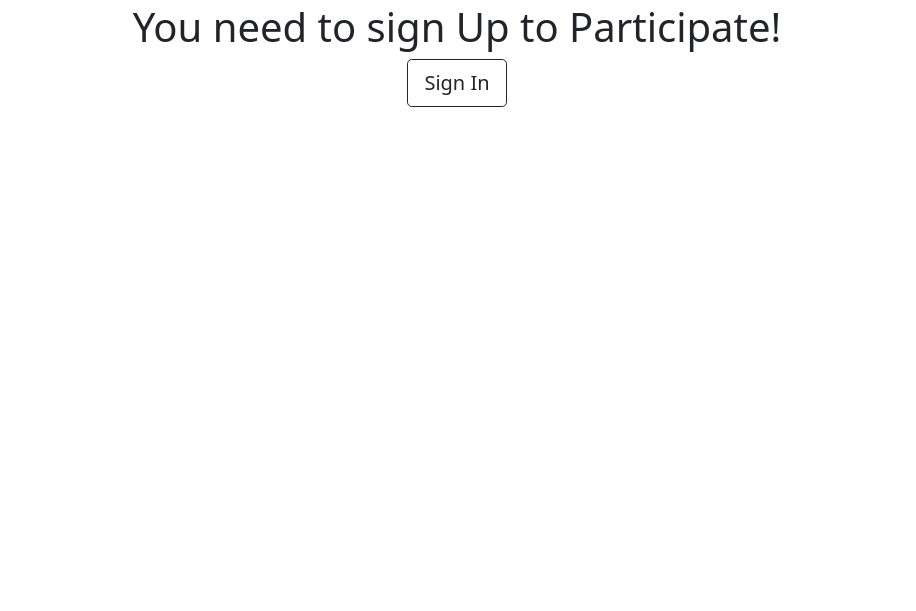
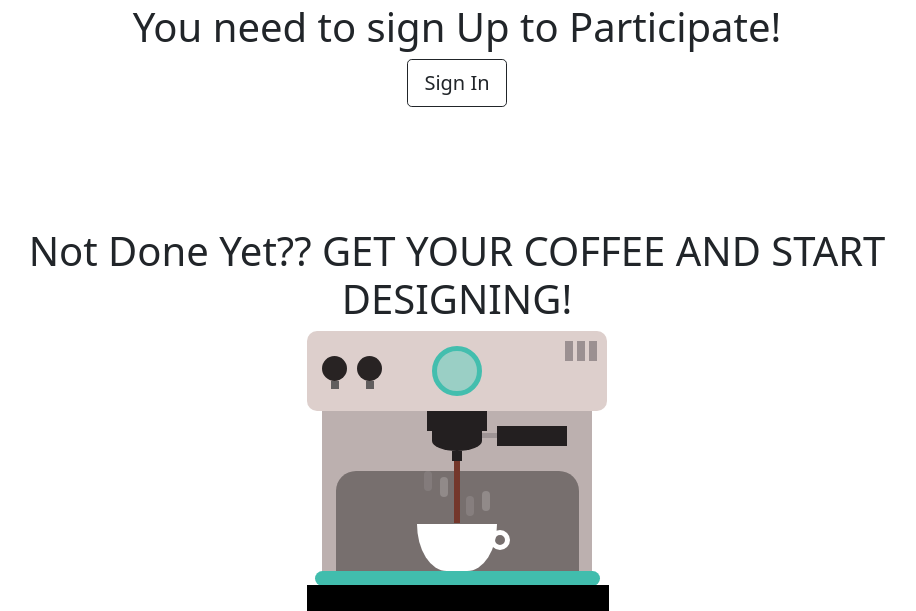
Before and after one commit to YashSrivastava001/Team7DWebApp, a Django app: page /designmytee/competition/1/ in a window 1280 px wide. Shown: the part 755-1366 px from the top of the page, without its empty margins (183-1099 px from the left). Before the commit the page ends 862 px from the top, so only its background shows below. Run offline with Django 3.2, Linux system fonts and the light colour scheme; data that the repository does not hold is empty; some web fonts are replaced.

Commit message:
Changes to front end (Surprise coffee Machine)

```diff
--- a/Team7DWebApp/settings.py
+++ b/Team7DWebApp/settings.py
@@ -48,7 +48,7 @@ INSTALLED_APPS = [
     'allauth.socialaccount',
 ]
 
-SITE_ID = 2
+SITE_ID = 1
 
 MIDDLEWARE = [
     'django.middleware.security.SecurityMiddleware',
--- a/static/style.css
+++ b/static/style.css
@@ -160,6 +160,10 @@ h1.compHeading{
 .img-comp{
   padding-top: 20px;
   padding-bottom: 40px;
+  width:50%;
+  margin-left:25% !important;
+  margin-right:25% !important;
+
 }
 
 hr.new5 {
@@ -195,3 +199,264 @@ hr.new5 {
   font-family: sans-serif;
   color: #aaa;
 }
+
+/* Coffee */
+
+.container-1 {
+  width: 300px;
+  height: 280px;
+  position:absolute;
+  top: calc(100%-10px);
+  left: calc(50% - 150px);
+
+}
+.coffee-header {
+  width: 100%;
+  height: 80px;
+  position: absolute;
+  top: 0;
+  left: 0;
+  background-color: #ddcfcc;
+  border-radius: 10px;
+}
+.coffee-header__buttons {
+  width: 25px;
+  height: 25px;
+  position: absolute;
+  top: 25px;
+  background-color: #282323;
+  border-radius: 50%;
+}
+.coffee-header__buttons::after {
+  content: "";
+  width: 8px;
+  height: 8px;
+  position: absolute;
+  bottom: -8px;
+  left: calc(50% - 4px);
+  background-color: #615e5e;
+}
+.coffee-header__button-one {
+  left: 15px;
+}
+.coffee-header__button-two {
+  left: 50px;
+}
+.coffee-header__display {
+  width: 50px;
+  height: 50px;
+  position: absolute;
+  top: calc(50% - 25px);
+  left: calc(50% - 25px);
+  border-radius: 50%;
+  background-color: #9acfc5;
+  border: 5px solid #43beae;
+  box-sizing: border-box;
+}
+.coffee-header__details {
+  width: 8px;
+  height: 20px;
+  position: absolute;
+  top: 10px;
+  right: 10px;
+  background-color: #9b9091;
+  box-shadow: -12px 0 0 #9b9091, -24px 0 0 #9b9091;
+}
+.coffee-medium {
+  width: 90%;
+  height: 160px;
+  position: absolute;
+  top: 80px;
+  left: calc(50% - 45%);
+  background-color: #bcb0af;
+}
+.coffee-medium:before {
+  content: "";
+  width: 90%;
+  height: 100px;
+  background-color: #776f6e;
+  position: absolute;
+  bottom: 0;
+  left: calc(50% - 45%);
+  border-radius: 20px 20px 0 0;
+}
+.coffe-medium__exit {
+  width: 60px;
+  height: 20px;
+  position: absolute;
+  top: 0;
+  left: calc(50% - 30px);
+  background-color: #231f20;
+}
+.coffe-medium__exit::before {
+  content: "";
+  width: 50px;
+  height: 20px;
+  border-radius: 0 0 50% 50%;
+  position: absolute;
+  bottom: -20px;
+  left: calc(50% - 25px);
+  background-color: #231f20;
+}
+.coffe-medium__exit::after {
+  content: "";
+  width: 10px;
+  height: 10px;
+  position: absolute;
+  bottom: -30px;
+  left: calc(50% - 5px);
+  background-color: #231f20;
+}
+.coffee-medium__arm {
+  width: 70px;
+  height: 20px;
+  position: absolute;
+  top: 15px;
+  right: 25px;
+  background-color: #231f20;
+}
+.coffee-medium__arm::before {
+  content: "";
+  width: 15px;
+  height: 5px;
+  position: absolute;
+  top: 7px;
+  left: -15px;
+  background-color: #9e9495;
+}
+.coffee-medium__cup {
+  width: 80px;
+  height: 47px;
+  position: absolute;
+  bottom: 0;
+  left: calc(50% - 40px);
+  background-color: #FFF;
+  border-radius: 0 0 70px 70px / 0 0 110px 110px;
+}
+.coffee-medium__cup::after {
+  content: "";
+  width: 20px;
+  height: 20px;
+  position: absolute;
+  top: 6px;
+  right: -13px;
+  border: 5px solid #FFF;
+  border-radius: 50%;
+}
+@keyframes liquid {
+  0% {
+    height: 0px;
+    opacity: 1;
+  }
+  5% {
+    height: 0px;
+    opacity: 1;
+  }
+  20% {
+    height: 62px;
+    opacity: 1;
+  }
+  95% {
+    height: 62px;
+    opacity: 1;
+  }
+  100% {
+    height: 62px;
+    opacity: 0;
+  }
+}
+.coffee-medium__liquid {
+  width: 6px;
+  height: 63px;
+  opacity: 0;
+  position: absolute;
+  top: 50px;
+  left: calc(50% - 3px);
+  background-color: #74372b;
+  animation: liquid 4s 4s linear infinite;
+}
+.coffee-medium__smoke {
+  width: 8px;
+  height: 20px;
+  position: absolute;
+  border-radius: 5px;
+  background-color: #b3aeae;
+}
+@keyframes smokeOne {
+  0% {
+    bottom: 20px;
+    opacity: 0;
+  }
+  40% {
+    bottom: 50px;
+    opacity: .5;
+  }
+  80% {
+    bottom: 80px;
+    opacity: .3;
+  }
+  100% {
+    bottom: 80px;
+    opacity: 0;
+  }
+}
+@keyframes smokeTwo {
+  0% {
+    bottom: 40px;
+    opacity: 0;
+  }
+  40% {
+    bottom: 70px;
+    opacity: .5;
+  }
+  80% {
+    bottom: 80px;
+    opacity: .3;
+  }
+  100% {
+    bottom: 80px;
+    opacity: 0;
+  }
+}
+.coffee-medium__smoke-one {
+  opacity: 0;
+  bottom: 50px;
+  left: 102px;
+  animation: smokeOne 3s 4s linear infinite;
+}
+.coffee-medium__smoke-two {
+  opacity: 0;
+  bottom: 70px;
+  left: 118px;
+  animation: smokeTwo 3s 5s linear infinite;
+}
+.coffee-medium__smoke-three {
+  opacity: 0;
+  bottom: 65px;
+  right: 118px;
+  animation: smokeTwo 3s 6s linear infinite;
+}
+.coffee-medium__smoke-for {
+  opacity: 0;
+  bottom: 50px;
+  right: 102px;
+  animation: smokeOne 3s 5s linear infinite;
+}
+.coffee-footer {
+  width: 95%;
+  height: 15px;
+  position: absolute;
+  bottom: 25px;
+  left: calc(50% - 47.5%);
+  background-color: #41bdad;
+  border-radius: 10px;
+}
+.coffee-footer::after {
+  content: "";
+  width: 106%;
+  height: 26px;
+  position: absolute;
+  bottom: -25px;
+  left: -8px;
+  background-color: #000;
+}
--- a/templates/designmytee/competition.html
+++ b/templates/designmytee/competition.html
@@ -20,8 +20,8 @@
 
 <div class="img-comp text-center">
     <img src="{{ MEDIA_URL }}{{ competition.competitionImage }}" class="img-fluid rounded mx-auto d-block " alt="...">
-    <hr class="new5">
 </div>
+<hr class="new5">
 
 <h3 class="sub-text text-center">Submission Deadline: {{ competition.endDate }}</competitoin></h3>
 
@@ -46,9 +46,31 @@
     </div>
 
 {% endif %}
+
+<h1 class="sub-text text-center">Not Done Yet?? GET YOUR COFFEE AND START DESIGNING!</h1>
+
+<div>
+    <div class="container-1">
+        <div class="coffee-header">
+          <div class="coffee-header__buttons coffee-header__button-one"></div>
+          <div class="coffee-header__buttons coffee-header__button-two"></div>
+          <div class="coffee-header__display"></div>
+          <div class="coffee-header__details"></div>
+        </div>
+        <div class="coffee-medium">
+          <div class="coffe-medium__exit"></div>
+          <div class="coffee-medium__arm"></div>
+          <div class="coffee-medium__liquid"></div>
+          <div class="coffee-medium__smoke coffee-medium__smoke-one"></div>
+          <div class="coffee-medium__smoke coffee-medium__smoke-two"></div>
+          <div class="coffee-medium__smoke coffee-medium__smoke-three"></div>
+          <div class="coffee-medium__smoke coffee-medium__smoke-for"></div>
+          <div class="coffee-medium__cup"></div>
+        </div>
+        <div class="coffee-footer"></div>
+      </div>
+</div>
+
 <script src="/static/sub.js"></script>
 
-
-
-
 {% endblock %}
```
Also changed, not shown: designmytee/migrations/0005_auto_20210403_0436.py (added).
